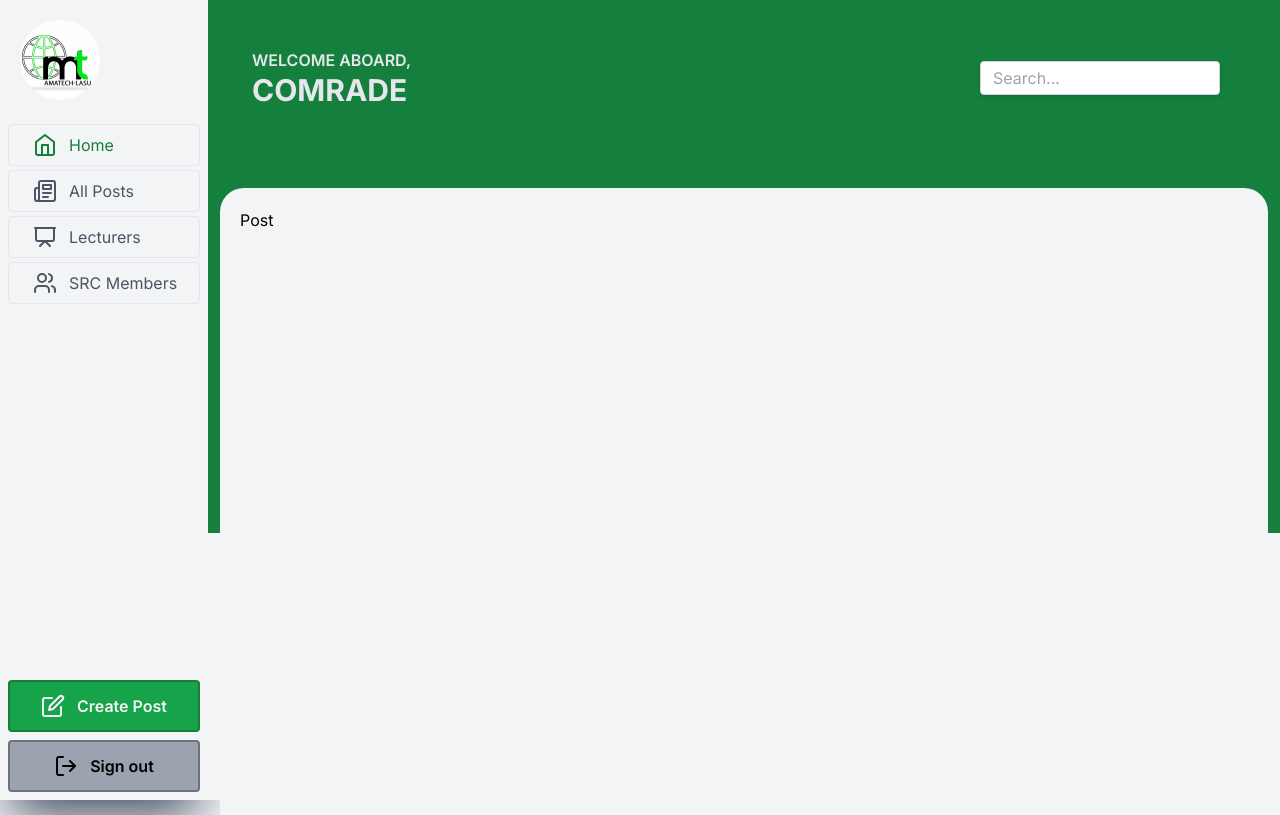
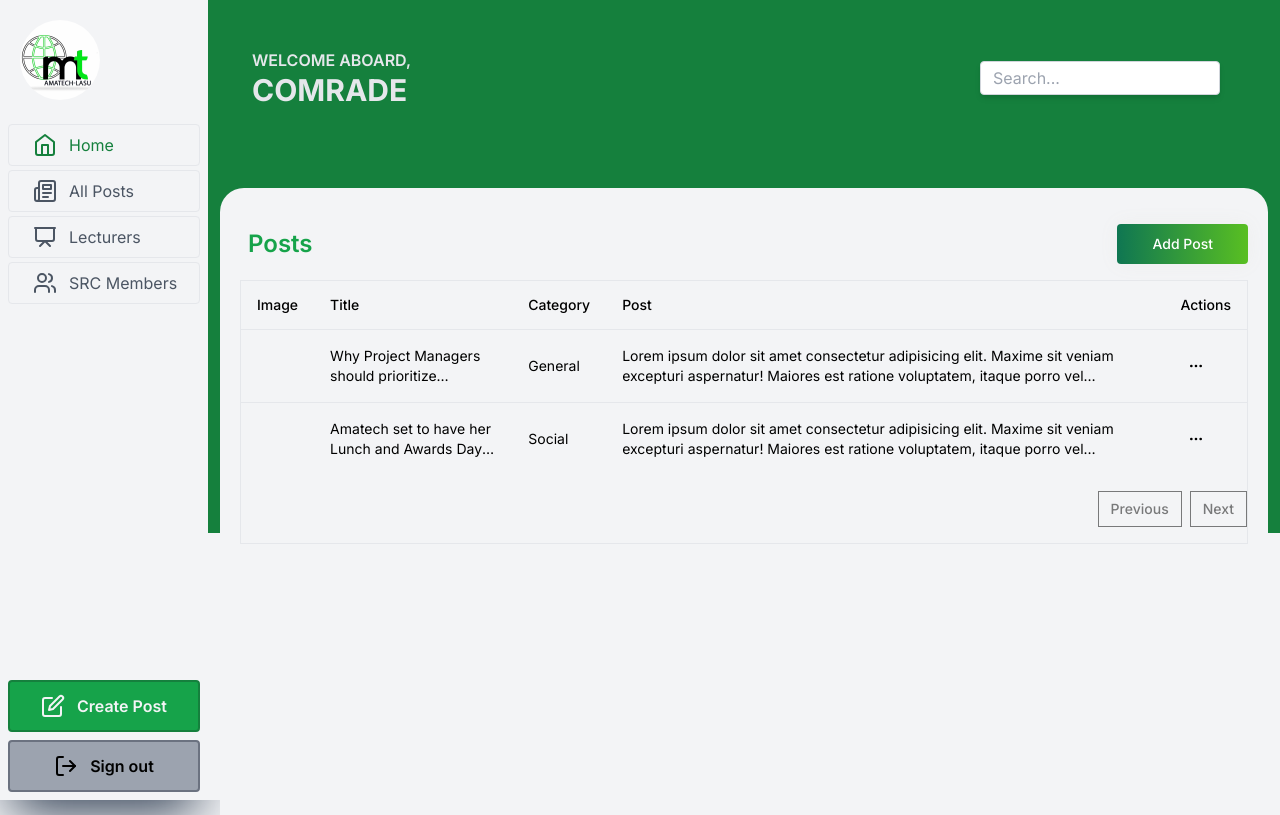
Before and after one commit to NureniJamiu/amatech-lasu, a Next.js app: page /dashboard/posts in a window 1280 px wide. Built offline with nearby package versions, Linux system fonts and the light colour scheme; no server answers.

Commit message:
complete table with pagination

```diff
--- a/app/(dashboard)/dashboard/(routes)/members/data-table.tsx
+++ b/app/(dashboard)/dashboard/(routes)/members/data-table.tsx
@@ -4,6 +4,7 @@ import {
     ColumnDef,
     flexRender,
     getCoreRowModel,
+    getPaginationRowModel,
     useReactTable,
 } from "@tanstack/react-table"
 
@@ -15,6 +16,7 @@ import {
     TableHeader,
     TableRow,
 } from "@/components/ui/table"
+import { Button } from "@/components/ui/button"
 
 interface DataTableProps<TData, TValue> {
     columns: ColumnDef<TData, TValue>[]
@@ -29,6 +31,7 @@ export function DataTable<TData, TValue>({
         data,
         columns,
         getCoreRowModel: getCoreRowModel(),
+        getPaginationRowModel: getPaginationRowModel(),
     })
 
     return (
@@ -75,6 +78,24 @@ export function DataTable<TData, TValue>({
                     )}
                 </TableBody>
             </Table>
+            <div className="flex items-center justify-end space-x-2 py-4">
+                <Button
+                    variant="outline"
+                    size="sm"
+                    onClick={() => table.previousPage()}
+                    disabled={!table.getCanPreviousPage()}
+                >
+                    Previous
+                </Button>
+                <Button
+                    variant="outline"
+                    size="sm"
+                    onClick={() => table.nextPage()}
+                    disabled={!table.getCanNextPage()}
+                >
+                    Next
+                </Button>
+            </div>
         </div>
     )
 }
--- a/app/(dashboard)/dashboard/(routes)/members/page.tsx
+++ b/app/(dashboard)/dashboard/(routes)/members/page.tsx
@@ -13,6 +13,7 @@ const Members = () => {
             <div className='flex items-center justify-between'>
                 <p className='text-green-600 my-5 text-2xl font-semibold pl-2'>Members</p>
                 <Button className='btn-gradient rounded'>Add Member</Button>
+
             </div>
             <DataTable columns={columns} data={members} />
         </div>
--- /dev/null
+++ b/app/(dashboard)/dashboard/(routes)/posts/columns.tsx
@@ -0,0 +1,77 @@
+"use client"
+
+import { ColumnDef } from "@tanstack/react-table"
+
+import { Delete, Edit, MoreHorizontal } from "lucide-react"
+
+import { Button } from "@/components/ui/button"
+import {
+    DropdownMenu,
+    DropdownMenuContent,
+    DropdownMenuItem,
+    DropdownMenuTrigger,
+} from "@/components/ui/dropdown-menu"
+
+type Post = {
+    id: string
+    title: string
+    category: string
+    content: string
+    image?: string
+}
+
+const iconStyle = `text-sm flex items-center gap-2 w-full p-1 rounded cursor-pointer`
+
+export const columns: ColumnDef<Post>[] = [
+    {
+        accessorKey: "image",
+        header: "Image",
+    },
+    {
+        accessorKey: "title",
+        header: "Title",
+        cell: ({ row }) => {
+            const { original } = row
+            return <p className="line-clamp-2">{original.title}</p>
+        }
+    },
+    {
+        accessorKey: "category",
+        header: "Category",
+    },
+    {
+        accessorKey: "content",
+        header: "Post",
+        cell: ({ row }) => {
+            const { original } = row
+            return <p className="line-clamp-2">{original.content}</p>
+        }
+    },
+    {
+        id: "actions",
+        header: "Actions",
+        cell: ({ row }) => {
+            const post = row.original
+
+            return (
+                <DropdownMenu>
+                    <DropdownMenuTrigger asChild>
+                        <Button variant="ghost" className="h-8 w-8 p-0">
+                            <span className="sr-only">Open menu</span>
+                            <MoreHorizontal className="h-4 w-4" />
+                        </Button>
+                    </DropdownMenuTrigger>
+                    <DropdownMenuContent align="end" className="bg-white">
+                        <DropdownMenuItem
+                            onClick={() => navigator.clipboard.writeText(post.id)}
+                        >
+                            <p className={`${iconStyle} hover:bg-green-200 hover:text-green-700`}><Edit size={15} />Edit</p>
+                        </DropdownMenuItem>
+                        <DropdownMenuItem>
+                            <p className={`${iconStyle} hover:bg-red-100 hover:text-red-600`}><Delete size={15} /> Delete </p></DropdownMenuItem>
+                    </DropdownMenuContent>
+                </DropdownMenu>
+            )
+        },
+    },
+]
--- /dev/null
+++ b/app/(dashboard)/dashboard/(routes)/posts/data-table.tsx
@@ -0,0 +1,102 @@
+"use client"
+
+import {
+    ColumnDef,
+    flexRender,
+    getCoreRowModel,
+    getPaginationRowModel,
+    useReactTable,
+} from "@tanstack/react-table"
+
+import {
+    Table,
+    TableBody,
+    TableCell,
+    TableHead,
+    TableHeader,
+    TableRow,
+} from "@/components/ui/table"
+import { Button } from "@/components/ui/button"
+
+interface DataTableProps<TData, TValue> {
+    columns: ColumnDef<TData, TValue>[]
+    data: TData[]
+}
+
+export function DataTable<TData, TValue>({
+    columns,
+    data,
+}: DataTableProps<TData, TValue>) {
+    const table = useReactTable({
+        data,
+        columns,
+        getCoreRowModel: getCoreRowModel(),
+        getPaginationRowModel: getPaginationRowModel(),
+    })
+
+    return (
+        <div className="rounded-md border">
+            <Table>
+                <TableHeader>
+                    {table.getHeaderGroups().map((headerGroup) => (
+                        <TableRow key={headerGroup.id}>
+                            {headerGroup.headers.map((header) => {
+                                return (
+                                    <TableHead key={header.id}>
+                                        {header.isPlaceholder
+                                            ? null
+                                            : flexRender(
+                                                header.column.columnDef.header,
+                                                header.getContext()
+                                            )}
+                                    </TableHead>
+                                )
+                            })}
+                        </TableRow>
+                    ))}
+                </TableHeader>
+                <TableBody>
+                    {table.getRowModel().rows?.length ? (
+                        table.getRowModel().rows.map((row) => (
+                            <TableRow
+                                key={row.id}
+                                data-state={row.getIsSelected() && "selected"}
+                            >
+                                {row.getVisibleCells().map((cell) => (
+                                    <TableCell key={cell.id}>
+                                        {flexRender(cell.column.columnDef.cell, cell.getContext())}
+                                    </TableCell>
+                                ))}
+                            </TableRow>
+                        ))
+                    ) : (
+                        <TableRow>
+                            <TableCell colSpan={columns.length} className="h-24 text-center">
+                                No results.
+                            </TableCell>
+                        </TableRow>
+                    )}
+                </TableBody>
+            </Table>
+
+            <div className="flex items-center justify-end space-x-2 py-4">
+                <Button
+                    variant="outline"
+                    size="sm"
+                    onClick={() => table.previousPage()}
+                    disabled={!table.getCanPreviousPage()}
+                >
+                    Previous
+                </Button>
+                <Button
+                    variant="outline"
+                    size="sm"
+                    onClick={() => table.nextPage()}
+                    disabled={!table.getCanNextPage()}
+                >
+                    Next
+                </Button>
+            </div>
+        </div>
+    )
+}
--- a/app/(dashboard)/dashboard/(routes)/posts/page.tsx
+++ b/app/(dashboard)/dashboard/(routes)/posts/page.tsx
@@ -1,9 +1,22 @@
 import React from 'react'
 
-const Post = () => {
-  return (
-    <div>Post</div>
-  )
+import { columns } from "./columns"
+import { DataTable } from "./data-table"
+import { posts } from '../../_mock-db'
+import { Button } from '@/components/ui/button'
+
+
+
+const Posts = () => {
+    return (
+        <div className="">
+            <div className='flex items-center justify-between'>
+                <p className='text-green-600 my-5 text-2xl font-semibold pl-2'>Posts</p>
+                <Button className='btn-gradient rounded'>Add Post</Button>
+            </div>
+            <DataTable columns={columns} data={posts} />
+        </div>
+    )
 }
 
-export default Post
+export default Posts
--- a/app/(dashboard)/dashboard/_mock-db/index.ts
+++ b/app/(dashboard)/dashboard/_mock-db/index.ts
@@ -5,7 +5,7 @@ type Lecturer = {
     lastname: string
     email: string
     phone: number
-  }
+}
 type Member = {
     id: string
     firstname: string
@@ -13,7 +13,15 @@ type Member = {
     role: string
     phone: number
     level: number
-  }
+}
+
+type Post = {
+    id: string
+    title: string
+    category: string
+    content: string
+    image?: string
+}
 
 export const lecturers: Lecturer[] = [
     {
@@ -33,7 +41,7 @@ export const lecturers: Lecturer[] = [
       phone: 9123343333
     },
     // ...
-  ]
+]
 
 export const members: Member[] = [
     {
@@ -52,5 +60,103 @@ export const members: Member[] = [
       phone: 9123343333,
       level: 100
     },
+    {
+      id: "489e1d42",
+      firstname: "Jamiu",
+      lastname: "Nureni",
+      role: "P.R.O",
+      phone: 9123343333,
+      level: 100
+    },
+    {
+      id: "489e1d42",
+      firstname: "Jamiu",
+      lastname: "Nureni",
+      role: "P.R.O",
+      phone: 9123343333,
+      level: 100
+    },
+    {
+      id: "489e1d42",
+      firstname: "Jamiu",
+      lastname: "Nureni",
+      role: "P.R.O",
+      phone: 9123343333,
+      level: 100
+    },
+    {
+      id: "489e1d42",
+      firstname: "Jamiu",
+      lastname: "Nureni",
+      role: "P.R.O",
+      phone: 9123343333,
+      level: 100
+    },
+    {
+      id: "489e1d42",
+      firstname: "Jamiu",
+      lastname: "Nureni",
+      role: "P.R.O",
+      phone: 9123343333,
+      level: 100
+    },
+    {
+      id: "489e1d42",
+      firstname: "Jamiu",
+      lastname: "Nureni",
+      role: "P.R.O",
+      phone: 9123343333,
+      level: 100
+    },
+    {
+      id: "489e1d42",
+      firstname: "Jamiu",
+      lastname: "Nureni",
+      role: "P.R.O",
+      phone: 9123343333,
+      level: 100
+    },
+    {
+      id: "489e1d42",
+      firstname: "Jamiu",
+      lastname: "Nureni",
+      role: "P.R.O",
+      phone: 9123343333,
+      level: 100
+    },
+    {
+      id: "489e1d42",
+      firstname: "Jamiu",
+      lastname: "Nureni",
+      role: "P.R.O",
+      phone: 9123343333,
+      level: 100
+    },
+    {
+      id: "489e1d42",
+      firstname: "Jamiu",
+      lastname: "Nureni",
+      role: "P.R.O",
+      phone: 9123343333,
+      level: 100
+    },
     // ...
-  ]
+]
+
+export const posts: Post[] = [
+    {
+      id: "728ed52f",
+      title: "Why Project Managers should prioritize productivity",
+      category: "General",
+      content: "Lorem ipsum dolor sit amet consectetur adipisicing elit. Maxime sit veniam excepturi aspernatur! Maiores est ratione voluptatem, itaque porro vel reprehenderit odio amet sed numquam. Enim pariatur nulla commodi tempore?",
+      image: "",
+    },
+    {
+      id: "72wjg52f",
+      title: "Amatech set to have her Lunch and Awards Day event",
+      category: "Social",
+      content: "Lorem ipsum dolor sit amet consectetur adipisicing elit. Maxime sit veniam excepturi aspernatur! Maiores est ratione voluptatem, itaque porro vel reprehenderit odio amet sed numquam. Enim pariatur nulla commodi tempore?",
+      image: "",
+    },
+    // ...
+]
--- a/app/(dashboard)/dashboard/layout.tsx
+++ b/app/(dashboard)/dashboard/layout.tsx
@@ -16,8 +16,8 @@ import {
   Users,
 } from "lucide-react";
 const DashboardLayout = ({ children }: { children: React.ReactNode }) => {
+
   const { user } = useUser();
-  console.log(user);
 
   const [selectedNavItem, setSelectedNavItem] = useState("default");
   const [activeItem, setActiveItem] = useState("Home");
@@ -120,7 +120,7 @@ const DashboardLayout = ({ children }: { children: React.ReactNode }) => {
               </div>
             </div>
 
-            <div className="mt-20 bg-gray-100 h-[calc(100vh-173px)] rounded-t-3xl p-5">
+            <div className="mt-20 bg-gray-100 h-[calc(100vh-173px)] rounded-t-3xl p-5 overflow-scroll">
               {children}
             </div>
           </div>
```
